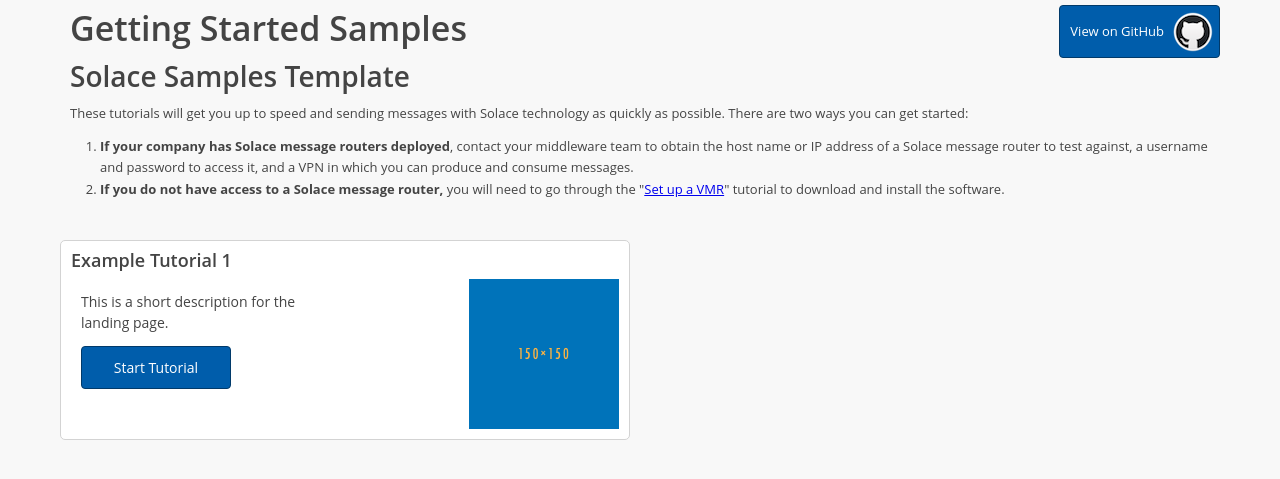
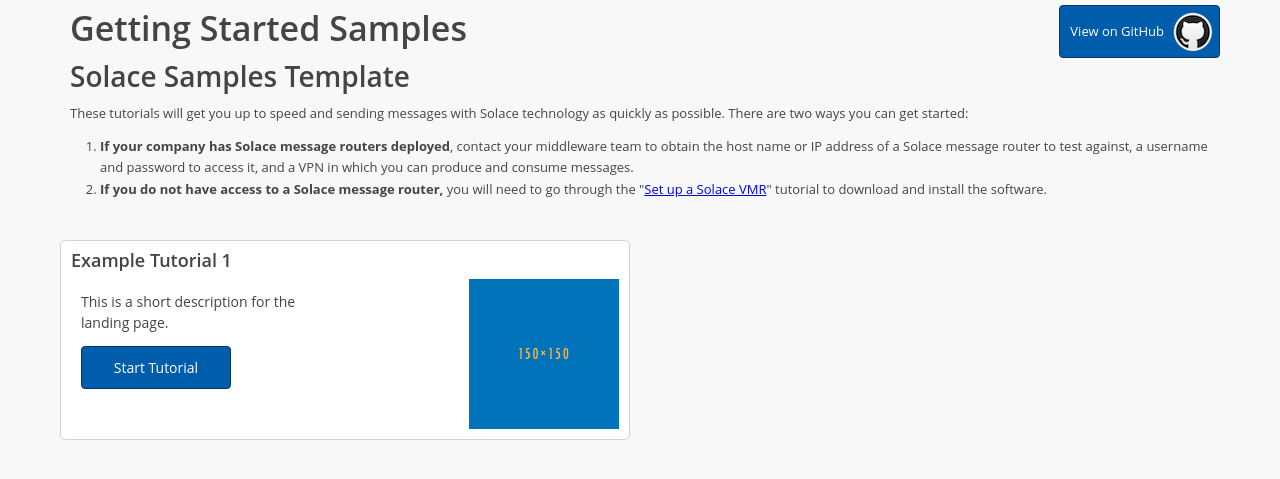
Before and after one commit to SolaceSamples/solace-samples-java-jcsmp, a Jekyll site: the page built from docs/index.html, in a window 1280 px wide. Shown: the top 479 px of the page. Built offline with Jekyll 4.4.1, drawn with Linux system fonts in a browser that asks for light colours.

```diff
--- a/docs/_includes/intro.html
+++ b/docs/_includes/intro.html
@@ -12,7 +12,7 @@
     <p>These tutorials will get you up to speed and sending messages with Solace technology as quickly as possible. There are two ways you can get started:</p>
     <ol>
       <li><strong class="rally-rte-class-0ab8d65e2">If your company has Solace message routers deployed</strong>, contact your middleware team to obtain the host name or IP address of a Solace message router to test against, a username and password to access it, and a VPN in which you can produce and consume messages.</li>
-      <li><strong>If you do not have access to a Solace message router,</strong> you will need to go through the "<a href="{{ site.docs-vmr-setup }}" target="_top">Set up a VMR</a>" tutorial to download and install the software.</li>
+      <li><strong>If you do not have access to a Solace message router,</strong> you will need to go through the "<a href="{{ site.docs-vmr-setup }}" target="_top">Set up a Solace VMR</a>" tutorial to download and install the software.</li>
     </ol>
 
   </div>
```
